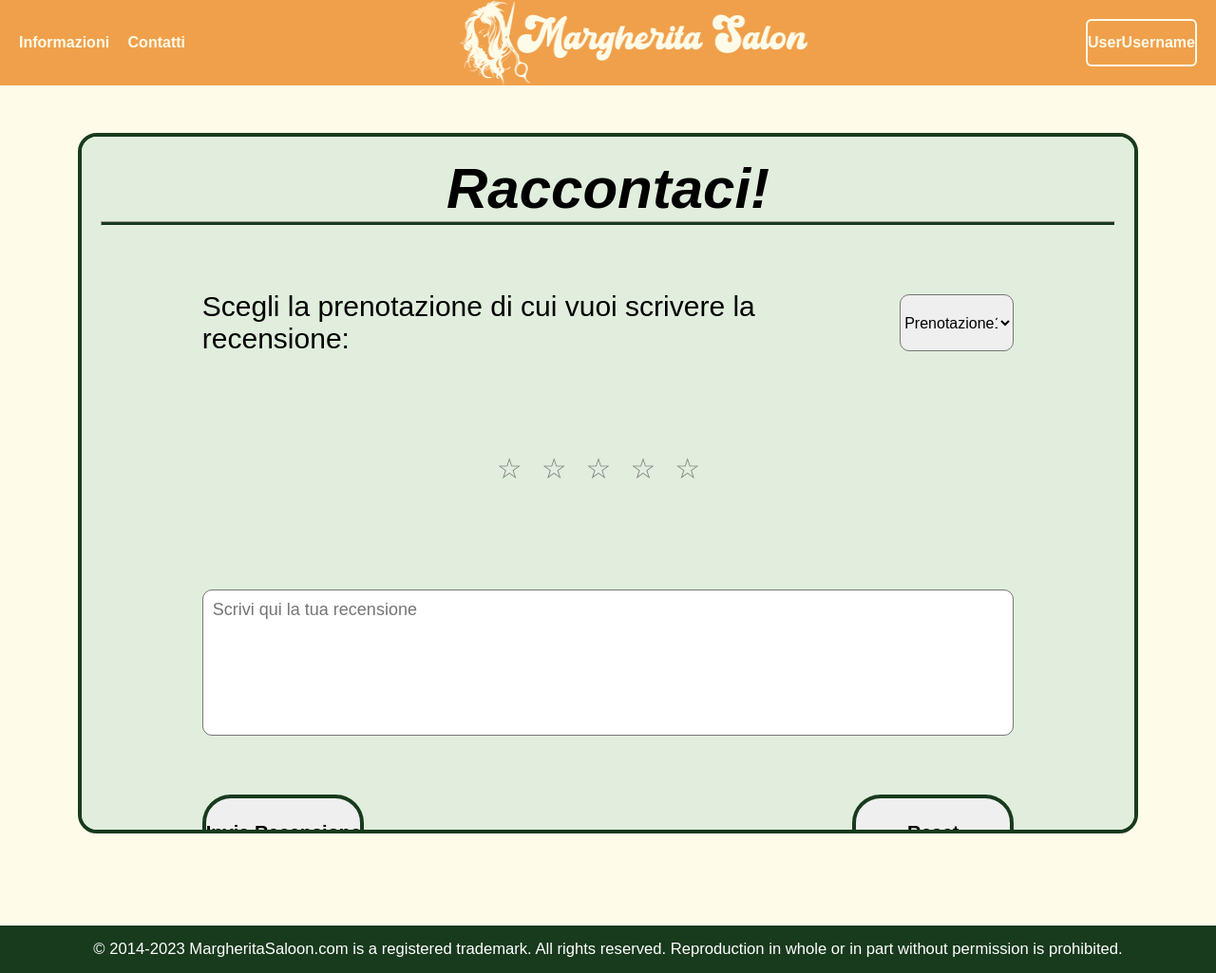
After one commit to Strix89/MargheritaSaloon, a PHP site: page /Pages/writeRev.html in a window 1280 px wide. The commit adds this page. Shown: the whole page at 95% size. Run offline with PHP 8.4, Linux system fonts and the light colour scheme; some web fonts are replaced.

Commit message:
Added ./Pages/writeRev.html

```diff
--- a/Pages/clientPanel.html
+++ b/Pages/clientPanel.html
@@ -25,7 +25,7 @@
                 <button class="action"><a href="./worksPage.html">VEDI LAVORI DEL SALON</a></button>
                 <button class="action"><a href="./productsPage.html">VEDI PRODOTTI DEL SALON</a></button>
                 <button class="action"><a href="./reviewsPage.html">VEDI RECENSIONI</a></button>
-                <button class="action"><a href="#">SCRIVI UNA RECENSIONE</a></button>
+                <button class="action"><a href="./writeRev.html">SCRIVI UNA RECENSIONE</a></button>
                 <button class="action"><a href="#">CALENDARIO DEL SALONE</a></button>
                 <button class="action"><a href="#">EFFETTUA UNA PRENOTAZIONE</a></button>
                 <button class="action"><a href="#">RICHIEDI UN TRATTAMENTO PERSONALIZZATO</a></button>
--- a/Pages/personalPanel.html
+++ b/Pages/personalPanel.html
@@ -25,7 +25,6 @@
                 <button class="action"><a href="#">LAVORI</a></button>
                 <button class="action"><a href="#">ANNUNCI</a></button>
                 <button class="action"><a href="#">PRODOTTI</a></button>
-                <button class="action"><a href="#">RECENSIONI</a></button>
                 <button class="action"><a href="#">CALENDARIO PERSONALE</a></button>
                 <button class="action"><a href="#">CALENDARIO DEL SALONE</a></button>
                 <button class="action"><a href="#">TRATTAMENTI DEL SALONE</a></button>
--- /dev/null
+++ b/Pages/writeRev.html
@@ -0,0 +1,71 @@
+<!DOCTYPE html>
+<html lang="it">
+	<head>
+	<meta charset="UTF-8">
+    <meta name="viewport" content="width=device-width, initial-scale=0.5">
+    <link rel="shortcut icon" href="../Images/favicon/fav-fab.png" type="image/x-icon">
+    <link rel="stylesheet" href="../Style/design.css">
+    <title>WriteReviews</title>
+	</head>
+	<body>
+		<header>
+            <div class="left-bar">
+				<a href="./info.html">Informazioni</a>
+				<a href="./contacts.html">Contatti</a>
+			</div>
+            <div id="logo">
+                <a href="../home.html"><img src="../Images/Logo.png"></a>
+			</div>
+            <div class="right-bar">
+                <button class="btnuser" id="userpanel"><a href="./clientPanel.html">UserUsername</a></button>
+			</div>
+        </header>
+        <div class="write-rev-block">
+            <div class="write-rev">
+                <h1>Raccontaci!</h1>
+                <hr>
+                <form method="post" action="#">
+                    <div class="rev-pren">
+                        <label for="Prenotazione">Scegli la prenotazione di cui vuoi scrivere la recensione: </label>
+                        <select id="sceltaPren" name="sceltaPren">
+                            <option value="#IDPREN">Prenotazione1</option>
+                            <option value="#IDPREN">Prenotazione2</option>
+                            <option value="#IDPREN">Prenotazione3</option>
+                        </select>
+                    </div>
+                    <div class="stars-rev">
+                        <div class="rating">
+                            <input type='radio' hidden name='rate' id='rating-opt5' data-idx='0'>
+                            <label for='rating-opt5'><span>Very satisfied</span></label>
+
+                            <input type='radio' hidden name='rate' id='rating-opt4' data-idx='1'>
+                            <label for='rating-opt4'><span>Somewhat satisfied</span></label>
+
+                            <input type='radio' hidden name='rate' id='rating-opt3' data-idx='2'>
+                            <label for='rating-opt3'><span>Neutral</span></label>
+
+                            <input type='radio' hidden name='rate' id='rating-opt2' data-idx='3'>
+                            <label for='rating-opt2'><span>Dissatisfied</span></label>
+
+                            <input type='radio' hidden name='rate' id='rating-opt1' data-idx='4'>
+                            <label for='rating-opt1'><span>Very Dissatisfied</span></label>
+                          </div>
+                    </div>
+                    <div class="rev-textarea">
+                        <textarea name="Recensione" id="Recensione" cols="50" rows="10" placeholder="Scrivi qui la tua recensione"></textarea>
+                    </div>
+                    <div class="rev-submit">
+                        <input type="submit" value="Invia Recensione">
+                        <input type="reset" value="Reset">
+                    </div>
+                </form>
+            </div>
+        </div>
+        <footer>
+            <div>
+                <p>© 2014-2023 MargheritaSaloon.com is a registered trademark. All rights reserved. Reproduction in whole or in part without permission is prohibited.
+                </p>
+            </div>
+        </footer>
+    </body>
+</html>
--- a/Style/design.css
+++ b/Style/design.css
@@ -867,7 +867,8 @@ header #logo img{
 }
 
 .work-block hr,
-.rev-block hr{
+.rev-block hr,
+.write-rev hr{
     background-color: #183A1D;
     height: 5px;
 }
@@ -941,6 +942,155 @@ header #logo img{
     object-fit: contain;
 }
 
+.write-rev-block{
+    width: 100%;
+    height: 100vh;
+    background-color: #FEFBE9;
+    display: flex;
+    flex-direction: column;
+    padding: 20px;
+}
+
+.write-rev{
+    width: 90%;
+    height: auto;
+    margin-left: auto;
+    margin-right: auto;
+    margin-top: 30px;
+    background-color: #E1EEDD;
+    border: 4px solid #183A1D;
+    border-radius: 20px;
+    padding: 20px;
+    display: flex;
+    flex-direction: column;
+    overflow-y: scroll;
+}
+
+.write-rev h1{
+    text-align: center;
+    font-weight: bolder;
+    font-style: italic;
+    font-size: 60px;
+}
+
+.write-rev form label{
+    margin-right: 20px;
+    font-size: 30px;
+}
+
+.write-rev div{
+    width: 80%;
+    height: 25%;
+    margin-right: auto;
+    margin-left: auto;
+    margin-top: 25px;
+    display: flex;
+    justify-content: center;
+    align-items: center;
+}
+
+.write-rev .rev-textarea textarea{
+    width: 100%;
+    height: 100%;
+    border-radius: 10px;
+    padding: 10px;
+    resize: none;
+    font-size: 18px;
+}
+
+.write-rev .rev-pren select{
+    width: 120px;
+    height: 60px;
+    font-size: 16px;
+    border-radius: 10px;
+}
+
+.write-rev .rev-submit{
+    display: flex;
+    flex-direction: row;
+    justify-content: space-between;
+}
+
+.write-rev .rev-submit input{
+    width: 170px;
+    height: 80px;
+    border-radius: 30px;
+    font-size: 20px;
+    border: 4px solid #183A1D;
+    font-weight: bolder;
+}
+
+.write-rev .rev-submit input:hover{
+    border: 4px solid white;
+    background-color: #F0A04B;
+    color: white;
+}
+
+.write-rev .stars-rev{
+    display: flex;
+    justify-content: center;
+    align-items: center;
+    flex-direction: row;
+}
+
+.write-rev .stars-rev .rating{
+    width: 80%;
+    height: auto;
+}
+
+.rating{
+    display: inline-block;
+    font-size: 0;
+    position: relative;
+    text-transform: capitalize;
+    padding: 0 50px 8%;
+    color: gray;
+}
+
+.rating label{
+    float: right;
+    padding: 0;
+    font-size: 50px;
+    cursor: pointer;
+}
+
+.rating label::before {
+    content: "\2606";
+    padding-bottom: 8px;
+    display: inline-block;
+    transition: 0.2s;
+}
+
+.rating span{
+    opacity: 0;
+    position: absolute;
+    left: 0;
+    bottom: 0;
+    width: 100%;
+    text-align: center;
+    height: 20px;
+    font-size: 1rem;
+    white-space: nowrap;
+    transition: 0.15s ease-out;
+    pointer-events: none;
+    letter-spacing: -2px;
+    transform: translateY(-50%);
+}
+
+.rating label:hover span{
+    opacity: 1;
+    transform: none;
+    letter-spacing: 0;
+}
+
+.rating input:checked ~ label::before{
+    content: "\2605";
+    color: orange;
+    filter: drop-shadow(0 0 4px);
+    transform: rotate(.2turn);
+    transition-delay: calc(0.1 * attr(data-idx integer));
+}
+
 footer{
     position: relative;
     bottom: 0;
```
